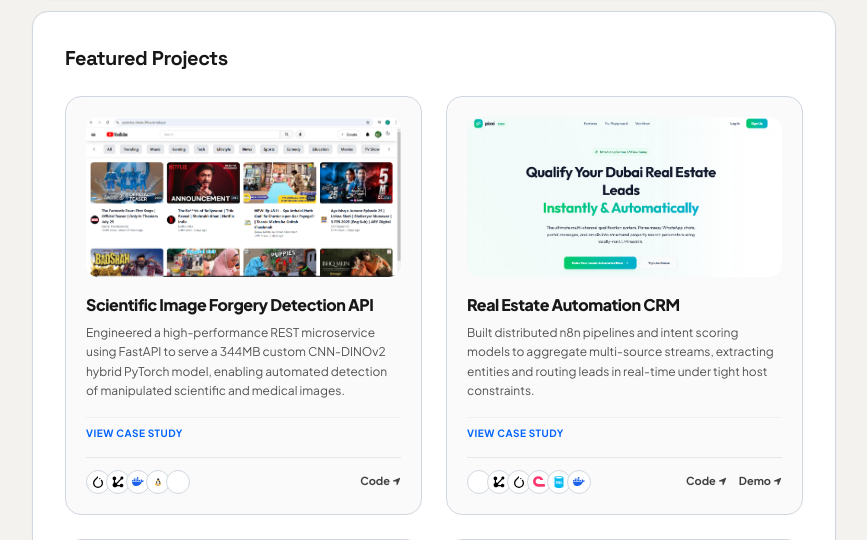
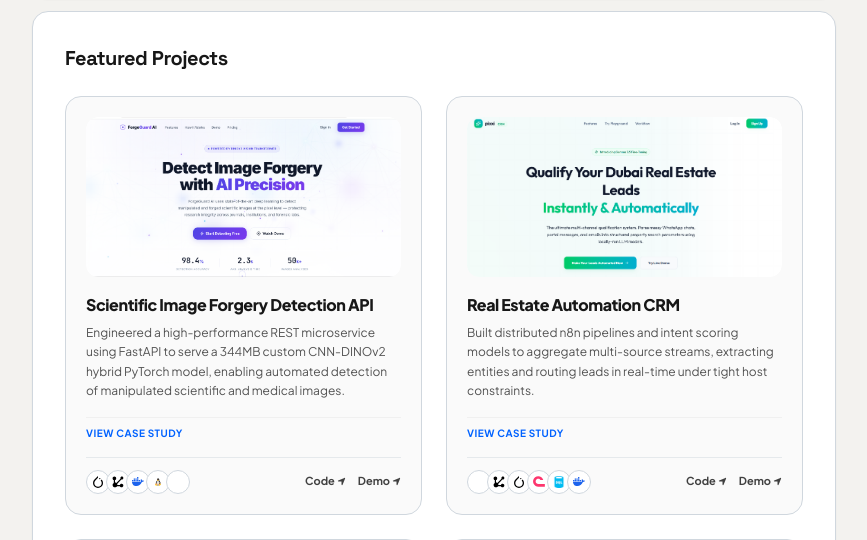
Before and after one commit to abdulwahabahmedkhanyusufzai/My_personal_portfolio, a Next.js app in the folder my_personal_portfolio/: page / in a window 1280 px wide. Shown: the part 1404-1944 px from the top of the page, without its empty margins (60-927 px from the left). Built offline with nearby package versions, Linux system fonts and the light colour scheme.

Commit message:
Added foregy moel image

```diff
--- a/my_personal_portfolio/data/index.tsx
+++ b/my_personal_portfolio/data/index.tsx
@@ -95,10 +95,10 @@ export const projects = [
     id: 1,
     title: "Scientific Image Forgery Detection API",
     des: "Engineered a high-performance REST microservice using FastAPI to serve a 344MB custom CNN-DINOv2 hybrid PyTorch model, enabling automated detection of manipulated scientific and medical images.",
-    img: "/p1.png",
+    img: "/Screenshot 2026-07-02 165820.png",
     iconLists: ["/pytorch.svg", "/restapi.svg", "/dock.svg", "/linux.svg", "/git.svg"],
     link: "https://github.com/abdulwahabahmedkhanyusufzai/scientific-image-forgery-detection",
-    demoLink: "",
+    demoLink: "https://forgey-ml.automationdev.app",
     caseStudy: {
       challenge: "Deploying a large 344MB PyTorch model on a strictly constrained 1vCPU / 2GB RAM cloud server risked constant kernel Out-Of-Memory (OOM) panics. Additionally, remote server synchronization struggled with Git LFS pointer corruption and slow container build cycles.",
       solution: "Provisioned and configured a custom 4GB SSD swap space to guarantee stable model initialization. Built a containerized deployment pipeline utilizing the uv package manager to achieve sub-20-second builds, and optimized inference by implementing Test-Time Augmentation (TTA) and adaptive Sobel morphological filtering for dynamic confidence thresholding.",
```
Also changed, not shown: my_personal_portfolio/public/Screenshot 2026-07-02 165820.png (added).
